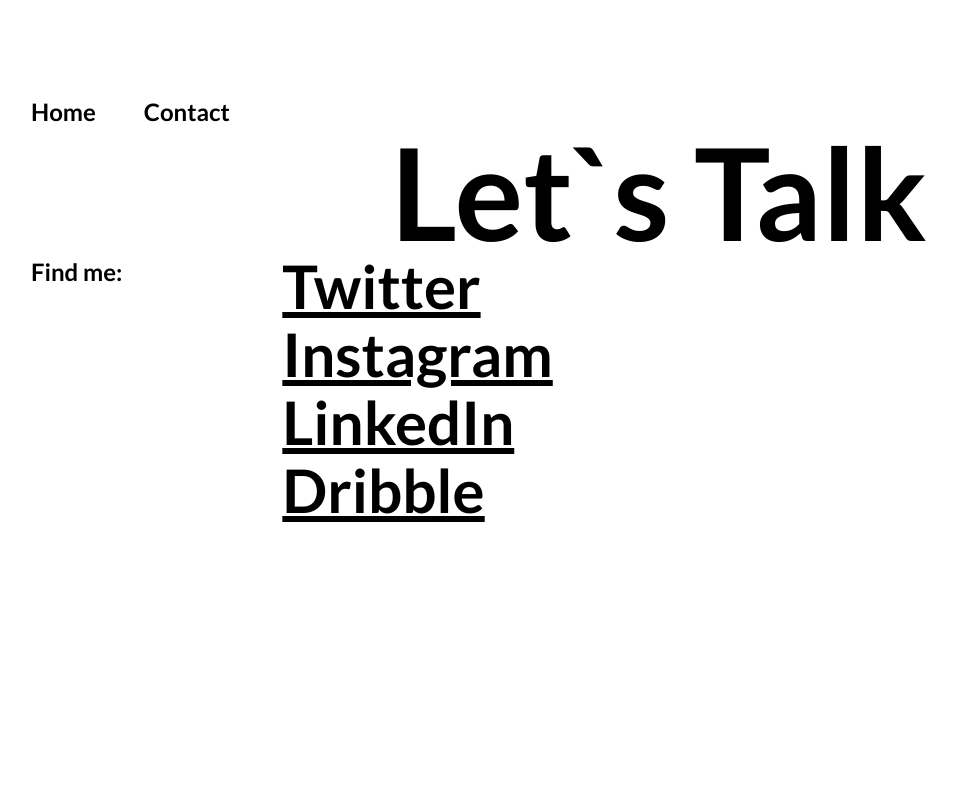
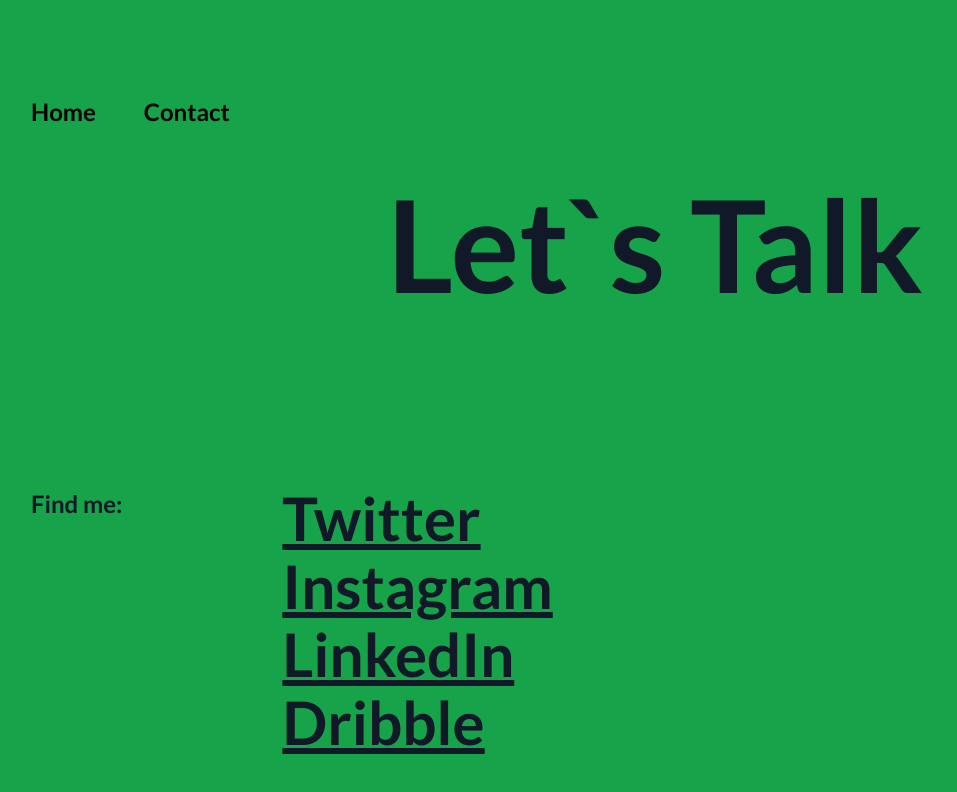
Before and after one commit to mbrndt/pagetransitions, a Next.js app: page /contact in a window 1280 px wide. Shown: the top 792 px of the page, without its empty margins (161-1118 px from the left). Built offline with nearby package versions, Linux system fonts and the light colour scheme.

Commit message:
feat: added animations

```diff
--- /dev/null
+++ b/animation.js
@@ -0,0 +1,15 @@
+export const container = {
+  hidden: { opacity: 0 },
+  show: {
+    opacity: 1,
+    transition: {
+      delayChildren: 0.5,
+      staggerChildren: 0.2,
+    },
+  },
+};
+
+export const item = {
+  hidden: { y: "100%" },
+  show: { y: "0%", transition: { duration: 0.5 } },
+};
--- a/components/Navbar.js
+++ b/components/Navbar.js
@@ -2,7 +2,7 @@
 
 export default function Navbar() {
   return (
-    <nav className="text-2xl font-medium">
+    <nav className="text-2xl font-medium z-20 relative">
       <ul className="flex gap-12">
         <Link href={"/"}>
           <li>Home</li>
--- a/package.json
+++ b/package.json
@@ -9,6 +9,7 @@
     "lint": "next lint"
   },
   "dependencies": {
+    "framer-motion": "^7.6.1",
     "next": "12.3.1",
     "react": "18.2.0",
     "react-dom": "18.2.0"
--- a/pages/_app.js
+++ b/pages/_app.js
@@ -1,11 +1,14 @@
 import "../styles/globals.css";
 import Navbar from "../components/Navbar";
+import { AnimatePresence } from "framer-motion";
 
-function MyApp({ Component, pageProps }) {
+function MyApp({ Component, pageProps, router }) {
   return (
     <div className="py-24 px-12 lg:px-48 font-latoBold">
       <Navbar />
-      <Component {...pageProps} />
+      <AnimatePresence initial={false}>
+        <Component key={router.pathname} {...pageProps} />
+      </AnimatePresence>
     </div>
   );
 }
--- a/pages/contact.js
+++ b/pages/contact.js
@@ -1,24 +1,54 @@
 import { motion as m } from "framer-motion";
+import { container, item } from "../animation";
 
 export default function Contact() {
   return (
-    <main>
-      <div className="text-6xl text-center lg:text-right lg:text-9xl">
-        <h1>Let`s Talk</h1>
+    <m.main
+      initial={{ y: "100%" }}
+      animate={{ y: "0%" }}
+      transition={{ duration: 0.75, ease: "easeOut" }}
+      exit={{ opacity: 1 }}
+      className="text-gray-900 absolute top-0 left-0 w-full h-full bg-green-600 lg:px-48 px-16"
+    >
+      <div className="my-96 p-1 overflow-hidden lg:my-44">
+        <m.h1
+          initial={{ y: "100%" }}
+          animate={{ y: "0%" }}
+          transition={{ duration: 0.75, delay: 0.5 }}
+          className="lg:text-9xl text-6xl lg:text-right text-center "
+        >
+          Let`s Talk
+        </m.h1>
       </div>
       <div className="flex gap-40">
-        <div className="lg:text-2xl text-base">
+        <div className="lg:text-2xl text-base ">
           <h4>Find me: </h4>
         </div>
         <div className="lg:text-6xl text-2xl underline">
-          <ul>
-            <li className="pb-2">Twitter</li>
-            <li className="pb-2">Instagram</li>
-            <li className="pb-2">LinkedIn</li>
-            <li className="pb-2">Dribble</li>
-          </ul>
+          <m.ul variants={container} initial="hidden" animate="show">
+            <div className="overflow-hidden">
+              <m.li variants={item} className="pb-2">
+                Twitter
+              </m.li>
+            </div>
+            <div className="overflow-hidden">
+              <m.li variants={item} className="pb-2">
+                Instagram
+              </m.li>
+            </div>
+            <div className="overflow-hidden">
+              <m.li variants={item} className="pb-2">
+                LinkedIn
+              </m.li>
+            </div>
+            <div className="overflow-hidden">
+              <m.li variants={item} className="pb-2">
+                Dribble
+              </m.li>
+            </div>
+          </m.ul>
         </div>
       </div>
-    </main>
+    </m.main>
   );
 }
--- a/pages/index.js
+++ b/pages/index.js
@@ -3,7 +3,13 @@
 
 export default function Home() {
   return (
-    <div>
+    <m.div
+      initial={{ y: "100%" }}
+      animate={{ y: "0%" }}
+      transition={{ duration: 0.75, ease: "easeOut" }}
+      exit={{ opacity: 1 }}
+      className=" text-gray-900 absolute top-0 left-0 w-full h-full bg-orange-100 lg:px-48 px-16 "
+    >
       <Head>
         <title>PageT</title>
         <meta name="description" content="Generated by create next app" />
@@ -11,8 +17,8 @@
       </Head>
 
       <main>
-        <div className="m-96 p-1 ">
-          <h1 className="text-6xl text-center lg:text-right lg:text-9xl">
+        <div className="my-96 p-1 ">
+          <h1 className="text-6xl text-center lg:text-right lg:text-9xl h-0">
             Happy Pickle
           </h1>
         </div>
@@ -29,6 +35,6 @@
           </div>
         </div>
       </main>
-    </div>
+    </m.div>
   );
 }
--- a/styles/globals.css
+++ b/styles/globals.css
@@ -21,6 +21,7 @@
 body {
   padding: 0;
   margin: 0;
+  overflow: hidden;
 }
 
 a {
```
Also changed, not shown: 1 other file (tests, documents, lock files or other folders).
